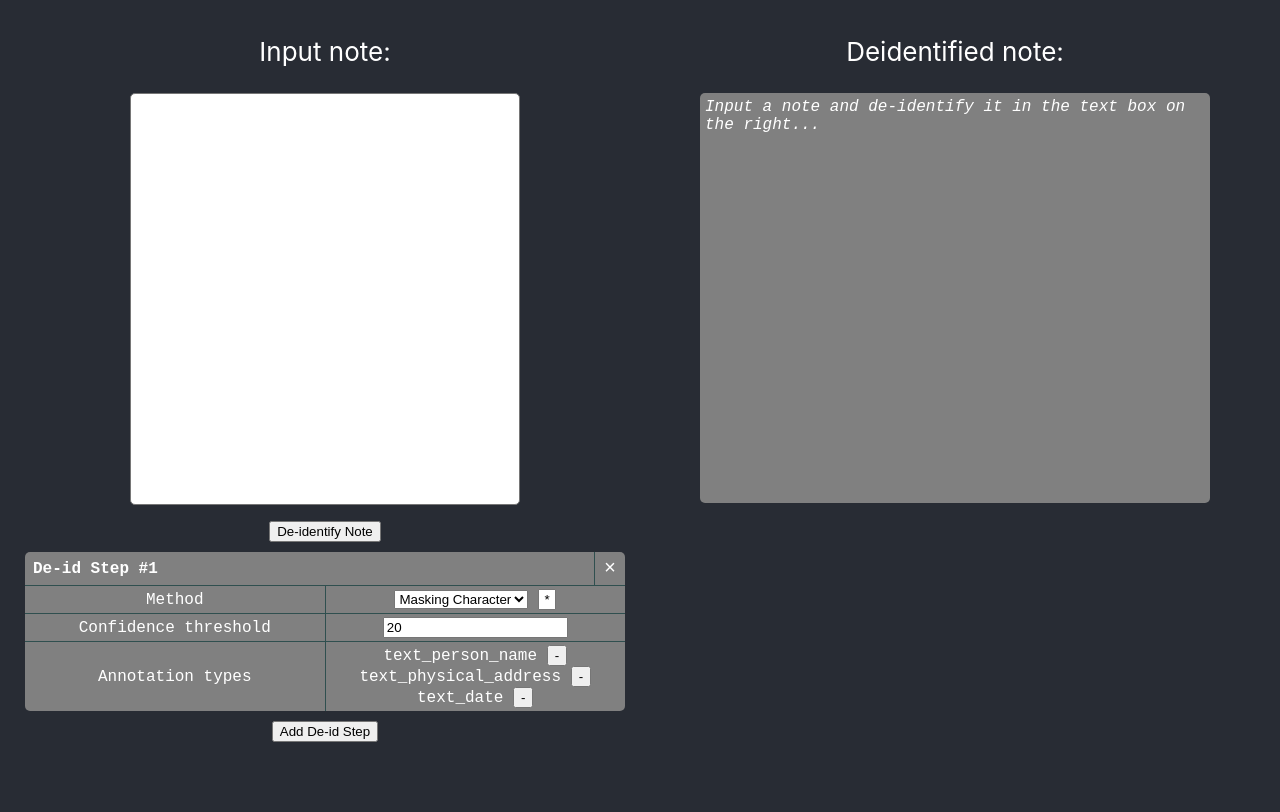
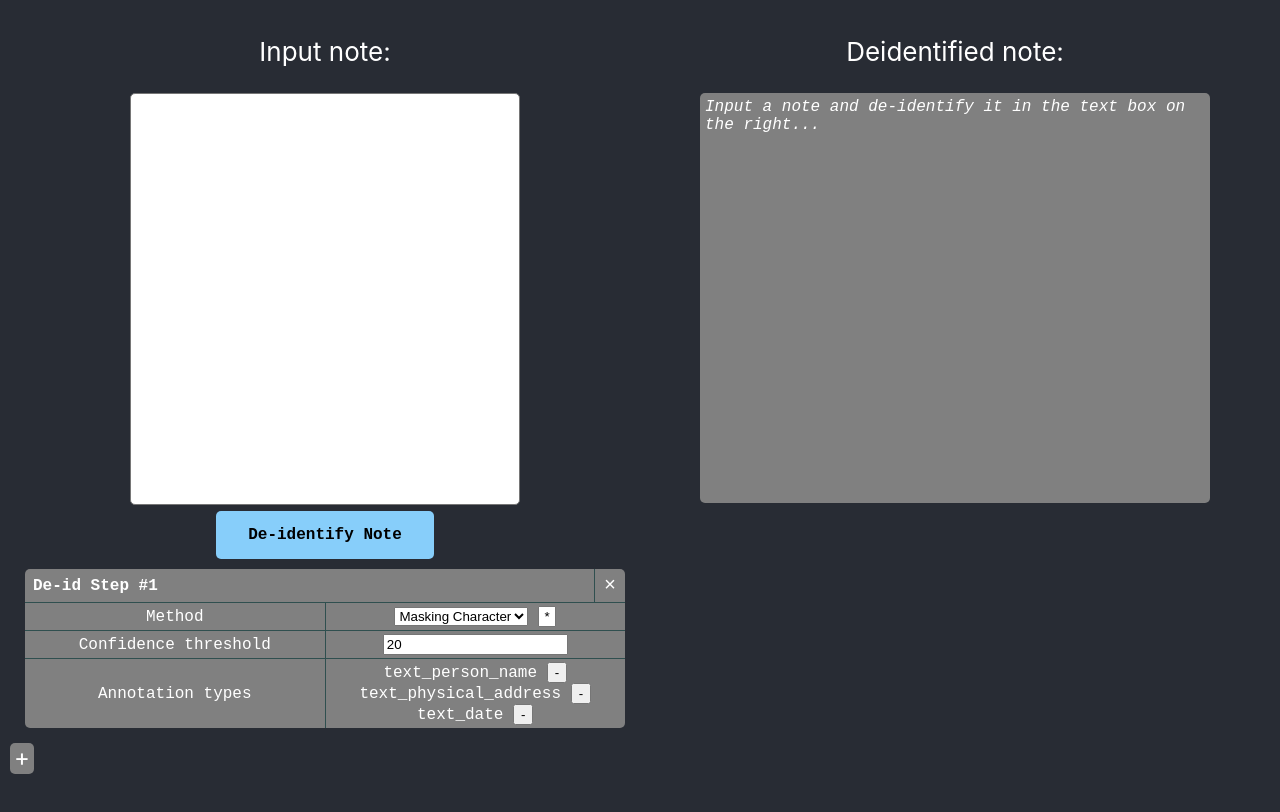
Before and after one commit to nlpsandbox/phi-deidentifier-example, a React (Create React App) app in the folder client/: page / in a window 1280 px wide. Shown: the top 812 px of the page. Built offline with nearby package versions, Linux system fonts and the light colour scheme.

Commit message:
Style Buttons

```diff
--- a/client/src/components/App.css
+++ b/client/src/components/App.css
@@ -51,3 +51,34 @@ textarea {
 .App-link {
   color: #61dafb;
 }
+
+.deidentify-button {
+  border-radius: 5px;
+  background-color: lightskyblue;
+  border: none;
+  text-decoration: none;
+  padding: 15px 32px;
+  font-size: 16px;
+  font-family: monospace;
+  font-weight: bold;
+}
+
+.deidentify-button:hover {
+  background-color: lightblue;
+}
+
+.deid-config-add {
+  margin-top: 15px;
+  padding: 2px;
+  padding-top: 0px;
+  width: 20px;
+  border-radius: 5px;
+  background-color: grey;
+  font-size: x-large;
+  user-select: none;
+}
+
+.deid-config-add:hover {
+  color: grey;
+  background-color: lightgrey;
+}
--- a/client/src/components/App.js
+++ b/client/src/components/App.js
@@ -24,7 +24,7 @@ class App extends React.Component {
     this.handleTextAreaChange = this.handleTextAreaChange.bind(this);
   }
 
-  deidentifyNote() {
+  deidentifyNote = () => {
     // Mark de-identified text as loading
     this.setState({deidentifiedNoteText: deidentificationStates.LOADING})
 
@@ -99,7 +99,7 @@ class App extends React.Component {
         <p>Input note:</p>
         <textarea onChange={this.handleTextAreaChange} value={this.state.originalNoteText} />
         <br />
-        <button onClick={() => {this.deidentifyNote()}}>De-identify Note</button>
+        <button className="deidentify-button" onClick={this.deidentifyNote}>De-identify Note</button>
         <br />
         {
           this.state.deidentificationConfigs.map((deidConfig, index) =>
@@ -112,7 +112,7 @@ class App extends React.Component {
             />
           )
         }
-        <button onClick={this.addDeidConfig}>Add De-id Step</button>
+        <div className="deid-config-add" onClick={this.addDeidConfig}>&#x002B;</div>
       </div>
       <div className="right">
         <p>Deidentified note:</p>
```
